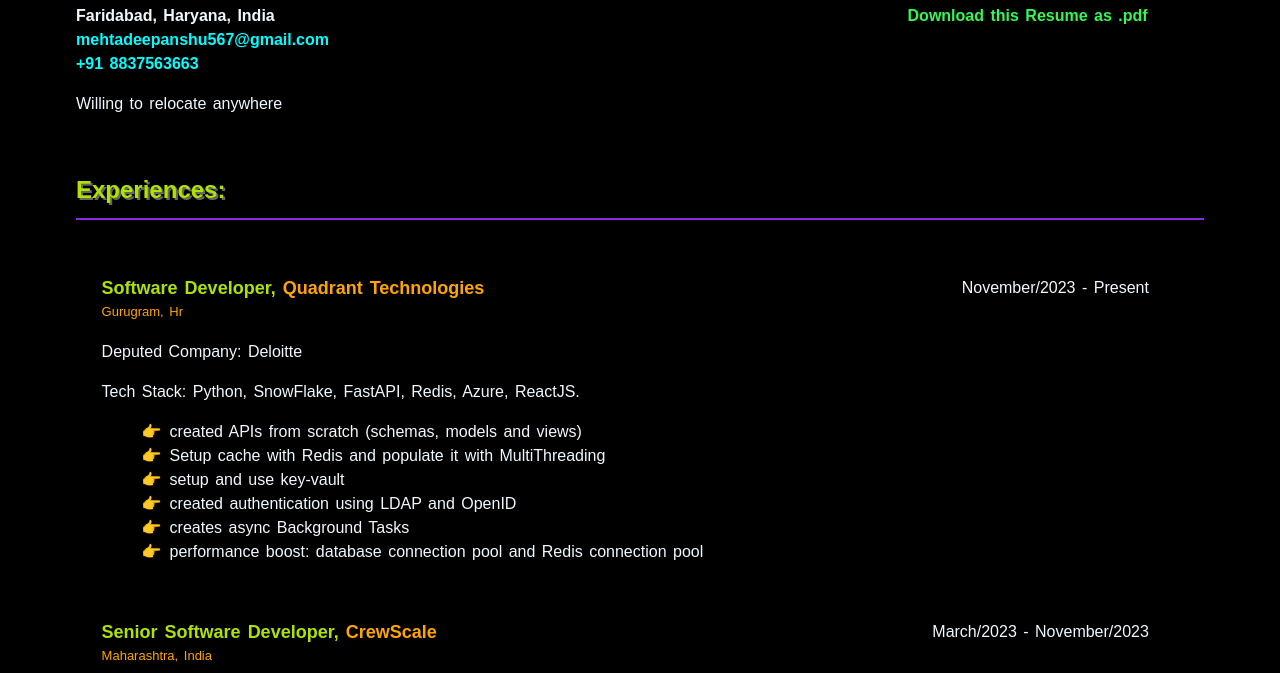
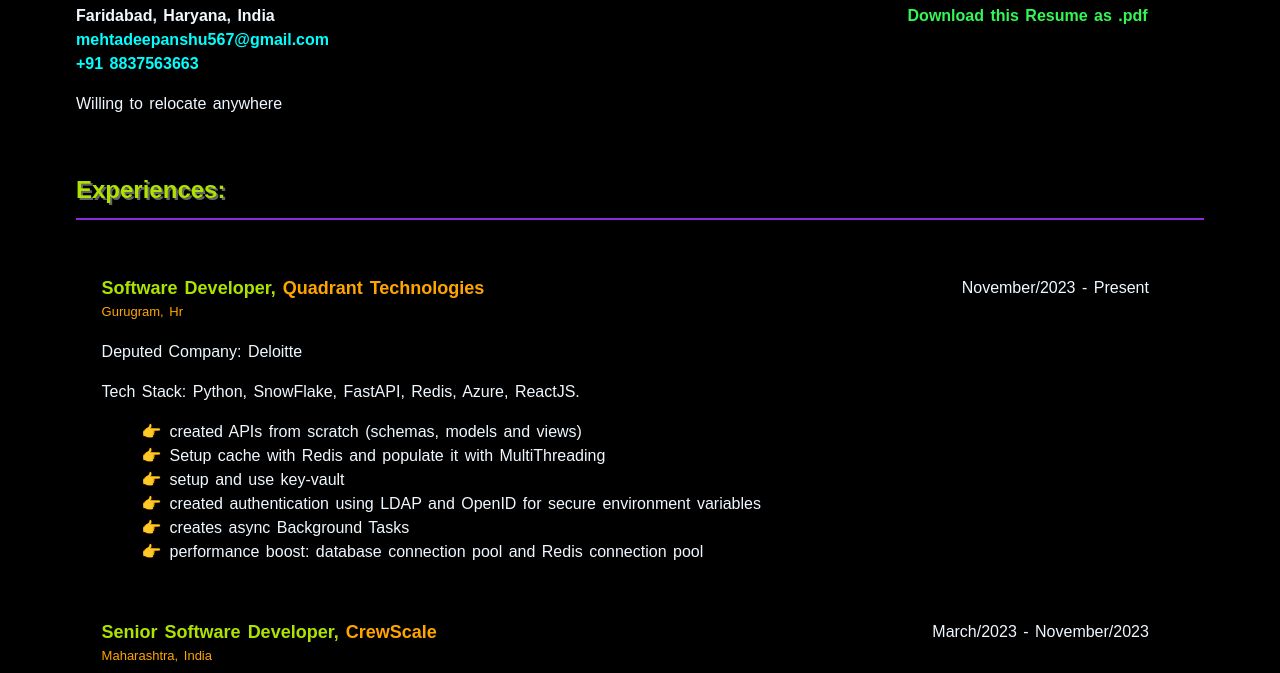
Before and after one commit to deepanshumehtaa/dpm07.github.io, a plain HTML site: page index.html in a window 1280 px wide. Shown: the part 127-800 px from the top of the page. Drawn offline with Linux system fonts and the light colour scheme.

Commit message:
Update index.html

```diff
--- a/index.html
+++ b/index.html
@@ -278,7 +278,7 @@
                         <li>created APIs from scratch (schemas, models and views)</li>
                         <li>Setup cache with Redis and populate it with MultiThreading</li>
                         <li>setup and use key-vault</li>
-                        <li>created authentication using LDAP and OpenID</li>
+                        <li>created authentication using LDAP and OpenID for secure environment variables</li>
                         <li>creates async Background Tasks</li>
                         <li>performance boost: database connection pool and Redis connection pool</li>
 
```
